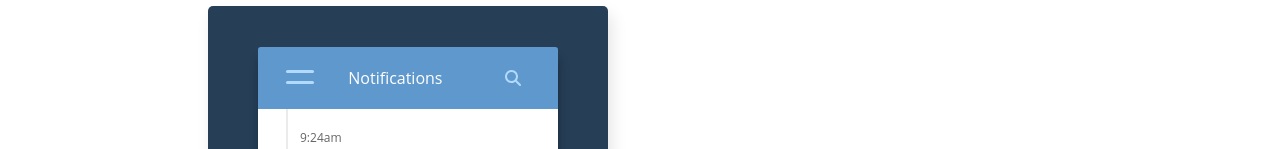
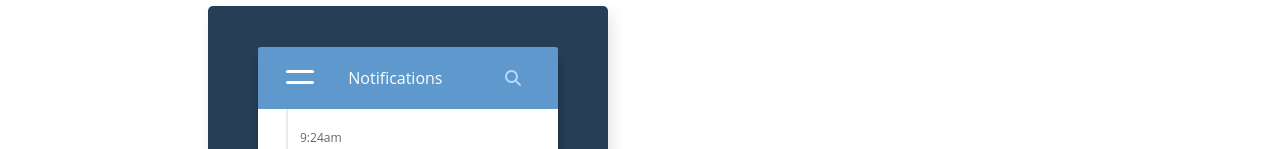
Before and after one commit to heatherdice/100_days_css, a React (Create React App) app: page / in a window 1280 px wide. In both pictures the pointer is over the element 300 px from the left and 2779 px from the top of the page. Shown: the part 2701-2850 px from the top of the page. Built offline with nearby package versions, Linux system fonts and the light colour scheme.

Commit message:
Menu hover effect

```diff
--- a/src/styles/dayStyles/Day7.css
+++ b/src/styles/dayStyles/Day7.css
@@ -61,8 +61,18 @@
 }
 
 .magnifying-glass:hover, .menu-icon:hover {
+    cursor: pointer;
+}
+
+.magnifying-glass:hover {
     color: #FFFFFF;
-    cursor: pointer;
+}
+
+/* ensures child classes are styled when parent class is hovered over */
+.menu-icon:hover .menu-top,
+.menu-icon:hover .menu-bottom,
+.menu-icon:hover .menu-circle {
+    background: #FFFFFF;
 }
 
 .notifications {
```
